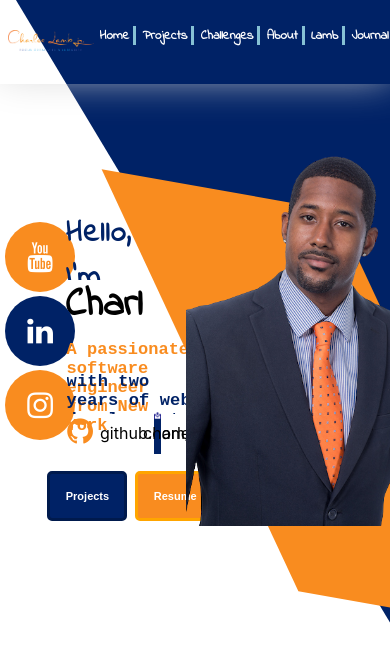
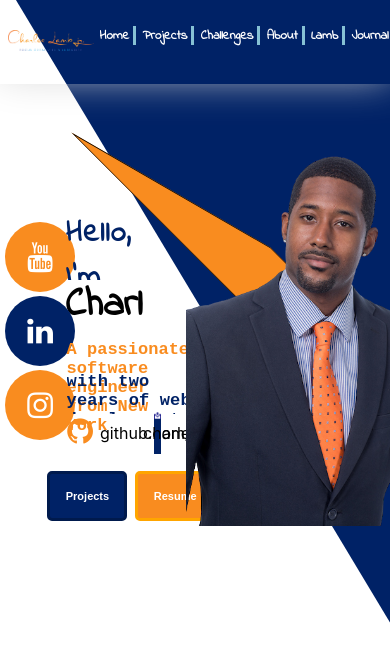
Before and after one commit to cyberstizz/charleslambjr, a React (Create React App) app: page / in a window 390 px wide. Shown: the top 658 px of the page. Built offline with nearby package versions, Linux system fonts and the light colour scheme; a web font is replaced by a local one.

Commit message:
changed the skewed div to be more kite like

```diff
--- a/src/App.css
+++ b/src/App.css
@@ -835,13 +835,15 @@ overflow: hidden;
   display: inline-flex;
   flex-direction: row;
   margin-top: 190px;
-  margin-left: 4vw;
-  width: 60vw;
-  height: 50vh;
+  margin-right: 500px;
+  border: solid black 2px;
+  width: 50vw;
+  height: 30vh;
   z-index: 10;
   position: absolute;
-  transform: skew(25deg, 10deg);
-  overflow: scroll;
+  transform: skew(45deg, 30deg);
+  transform: rotate(40deg, 50deg);
+  overflow: hidden;
 }
 
 
```
